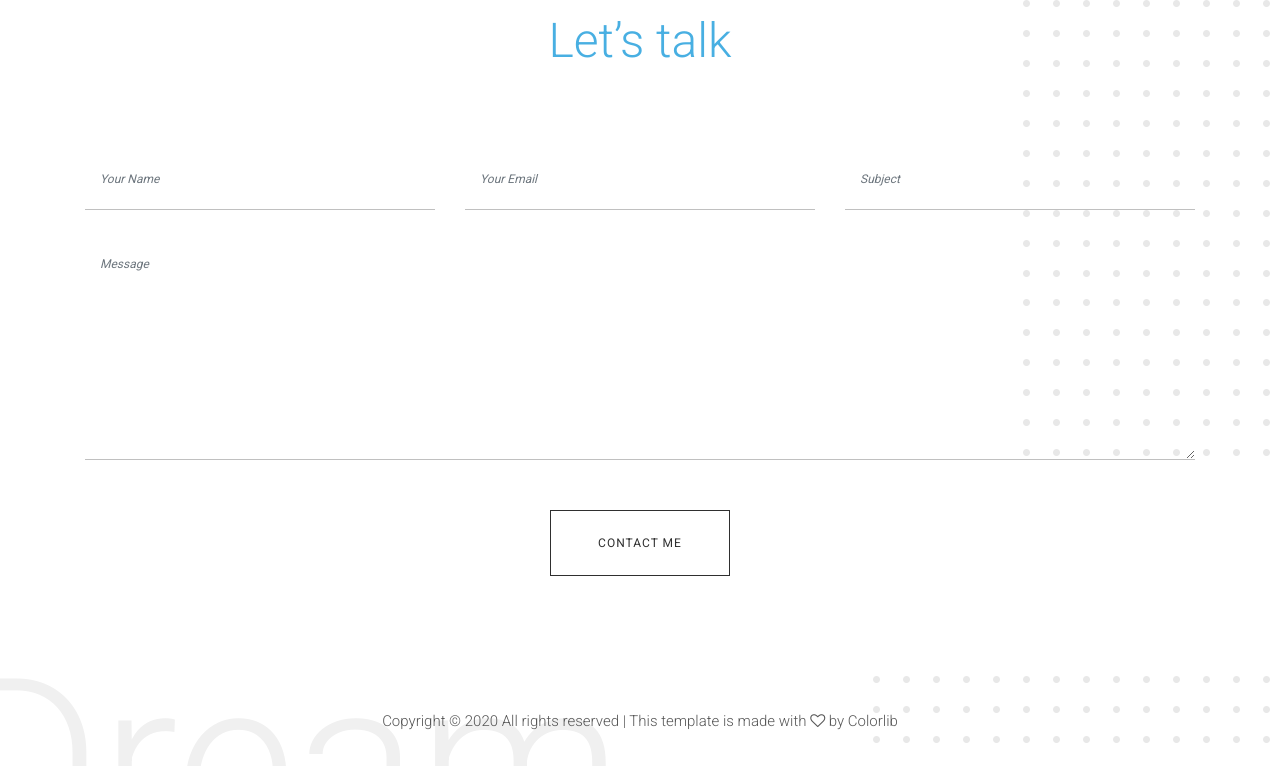
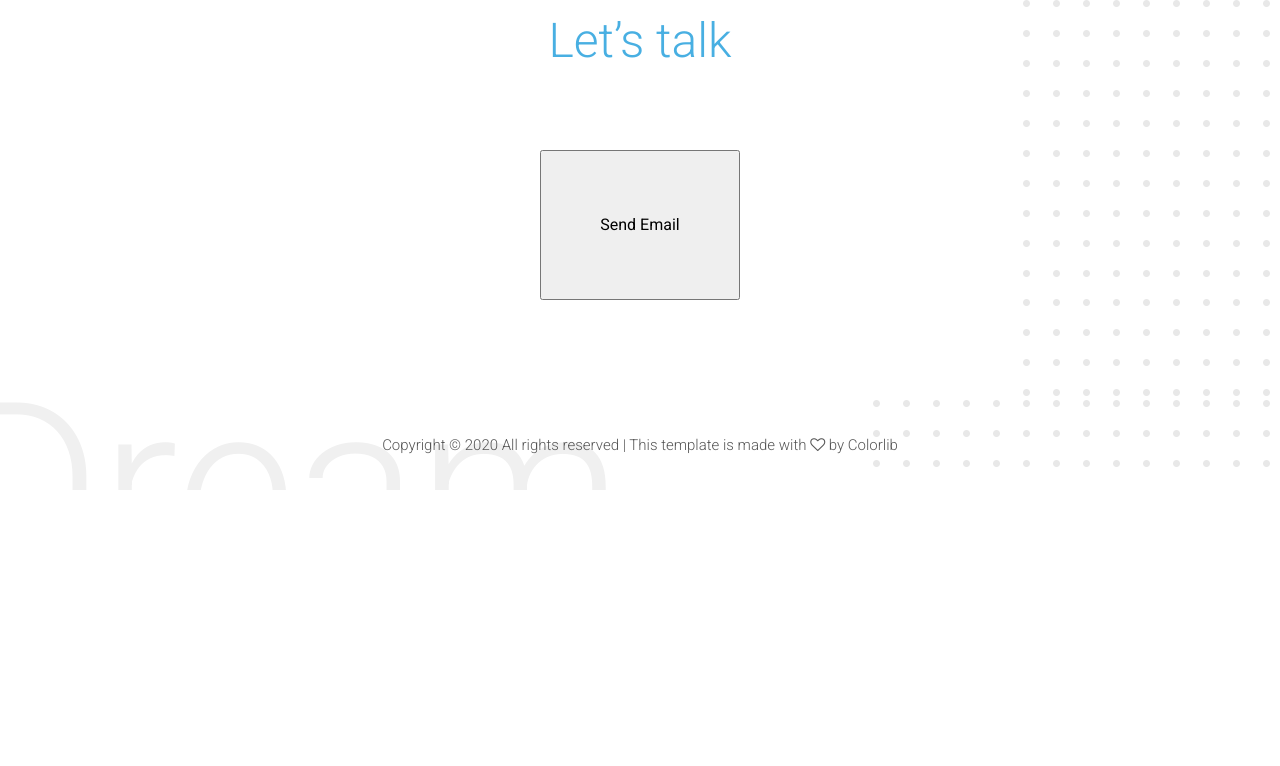
Before and after one commit to robwizzie/LWPhotography.github.io, a plain HTML site: page contact.html in a window 1280 px wide. Shown: the part 1069-1835 px from the top of the page. After the commit the page ends 1559 px from the top, so only its background shows below. Drawn offline with Linux system fonts and the light colour scheme.

Commit message:
different email form

```diff
--- a/contact.html
+++ b/contact.html
@@ -154,7 +154,11 @@
                         <h2>I am an experienced photographer</h2>
                         <h4>Let’s talk</h4>
 
-                        <form action="https://formspree.io/xvowgaaj" method="POST">
+
+                        <form method="post" action="mailto:lwphotography@gmail.com">
+                            <input type="submit" style="height: 150px; width: 200px;" value="Send Email" />
+                        </form>
+                        <!-- <form action="https://formspree.io/xvowgaaj" method="POST">
                             <div class="row">
                                 <div class="col-12 col-md-4">
                                     <div class="form-group">
@@ -184,7 +188,7 @@
                     </div>
                 </div>
             </div>
-        </div>
+        </div> -->
     </section>
 
     <!-- ***** Footer Area Start ***** -->
```
